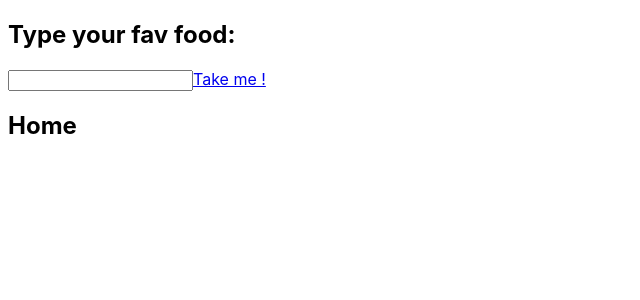
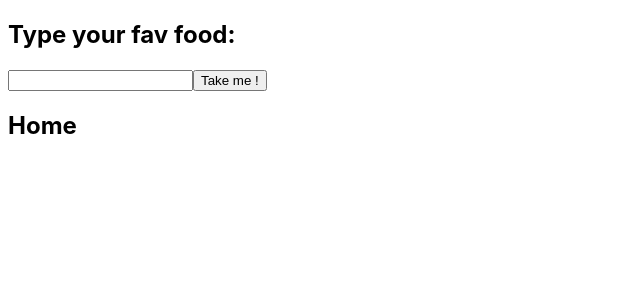
Before and after one commit to Madhurya-1997/react-router-practice, a React (Vite) app: page / in a window 1280 px wide. Shown: the top 300 px of the page, without its empty margins (0-640 px from the left). Built offline with nearby package versions, Linux system fonts and the light colour scheme.

Commit message:
useNavigate hook in a search form

```diff
--- a/src/App.tsx
+++ b/src/App.tsx
@@ -1,5 +1,12 @@
 import * as React from 'react';
-import { Routes, Route, Outlet, Link, useParams } from 'react-router-dom';
+import {
+  Routes,
+  Route,
+  Outlet,
+  Link,
+  useParams,
+  useNavigate,
+} from 'react-router-dom';
 
 export default function App() {
   return (
@@ -9,23 +16,33 @@ export default function App() {
           <Route index element={<Home />} />
           <Route path="about" element={<About />} />
           <Route path="dashboard/:username/:fullName" element={<Dashboard />} />
-          <Route path="food/:name" element={<Food authenticated={true} />} />
+          <Route path="food" element={<Food authenticated={true} />} />
+          <Route path="food/:search" element={<FoodSearch />} />
           <Route path="*" element={<NoMatch />} />
         </Route>
       </Routes>
     </div>
   );
 }
-function Search() {
-  const [keyword, setKeyword] = React.useState("");
+function FoodSearch(props: any) {
+  const { search } = useParams();
+  return <div>I searched for {search} </div>;
+}
+function Search(props: any) {
+  const [keyword, setKeyword] = React.useState('');
+  const navigate = useNavigate();
+  const handleClick = () => {
+    navigate(`/food/${keyword}`);
+  };
   return (
     <>
       <h2>Type your fav food: </h2>
-      <input type='text' onChange={e => setKeyword(e.target.value)} />
-      <Link to={`food/${keyword}`}>Take me !</Link>
+      <input type="text" onChange={(e) => setKeyword(e.target.value)} />
+      {/* <Link to={`food/${keyword}`}>Take me !</Link> */}
+      <button onClick={handleClick}>Take me !</button>
       <Outlet />
     </>
-  )
+  );
 }
 function Layout() {
   return (
@@ -57,10 +74,11 @@ function Layout() {
 }
 
 function Food(props: any) {
-  const { name } = useParams();
+  // const { name } = useParams();
   return (
     <div>
-      I love to eat {name} and my login status: {props.authenticated.toString()}
+      {/* I love to eat {name} */}
+      <div>Login status: {props.authenticated.toString()}</div>
     </div>
   );
 }
@@ -82,7 +100,7 @@ function About() {
 }
 
 function Dashboard() {
-  const {username, fullName} = useParams();
+  const { username, fullName } = useParams();
   return (
     <div>
       <h2>Dashboard</h2>
```
